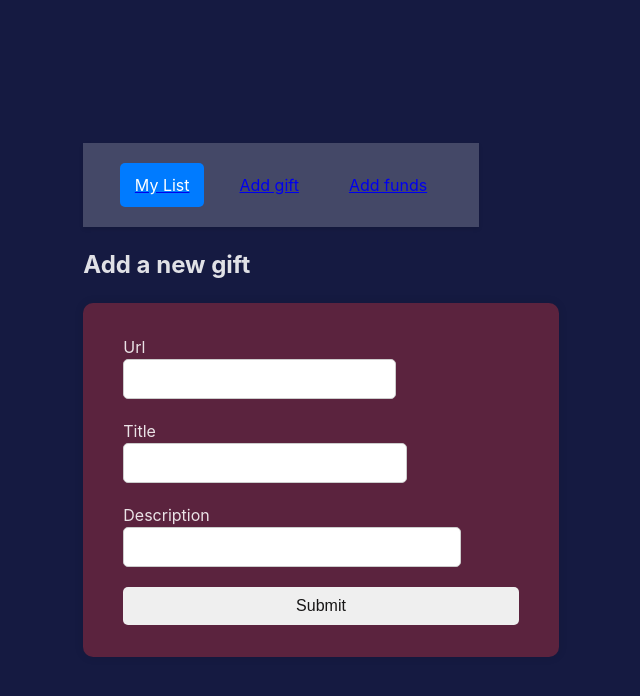
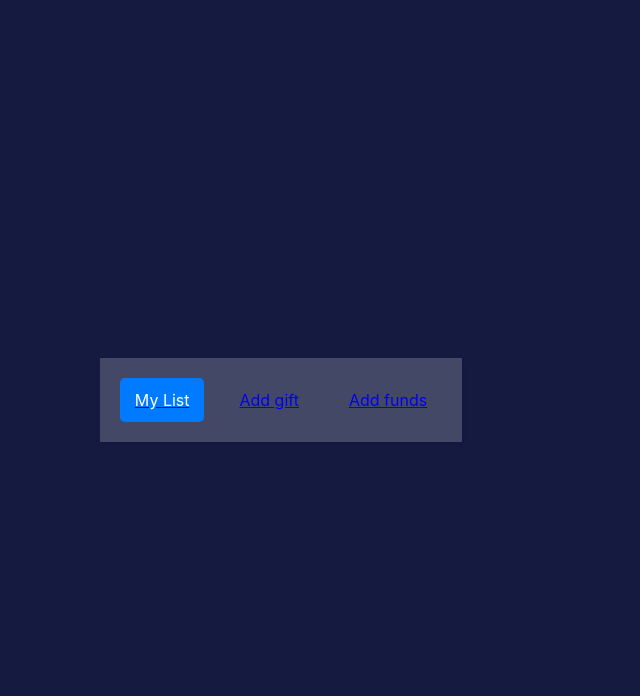
Before and after one commit to leoncan122/self-santa, a React (Vite) app: page / in a window 1280 px wide. Shown: the top 696 px of the page, without its empty margins (359-999 px from the left). Built offline with nearby package versions, Linux system fonts and the light colour scheme.

Commit message:
feat: Add Routes

```diff
--- a/src/components/AppRouter.tsx
+++ b/src/components/AppRouter.tsx
@@ -2,6 +2,7 @@ import { BrowserRouter, Route, Routes } from 'react-router-dom'
 import { Login } from "./Forms/Login/Login"
 import { AddLink } from './Forms/AddLink/AddLink'
 import { Header } from './Header/Header'
+import { Layout } from './Forms'
 // import { PrivateGuard } from "./guard/PrivateGuard"
 // import { PrivateRouter } from "./private/PrivateRouter"
 export const AppRouter = () => {
@@ -9,8 +10,11 @@ export const AppRouter = () => {
     <BrowserRouter>
       <Header />
       <Routes>
-        <Route path="/" element={<AddLink/>} />
+        <Route path="/add-gift" element={<AddLink/>} />
         <Route path={'/login'} element={<Login />} />
+        <Route path={'/add-funds'} element={<Layout ><center>Loading..</center></Layout>} />
+        <Route path={'/me'} element={<Layout ><center>Loading..</center></Layout>} />
+
         {/* <Route element={<PrivateGuard />}> */}
           {/* <Route path={`${AppRoutes.private.root}/*`} element={<PrivateRouter />} /> */}
         {/* </Route> */}
--- a/src/components/Forms/Layout/Layout.css
+++ b/src/components/Forms/Layout/Layout.css
@@ -3,6 +3,6 @@ main {
     flex-direction: column;
     align-items: center;
     justify-content: center;
-    /* padding: 3rem;
-    background-color: blueviolet; */
+    padding: 3rem;
+    background-color: blueviolet;
 }
```
